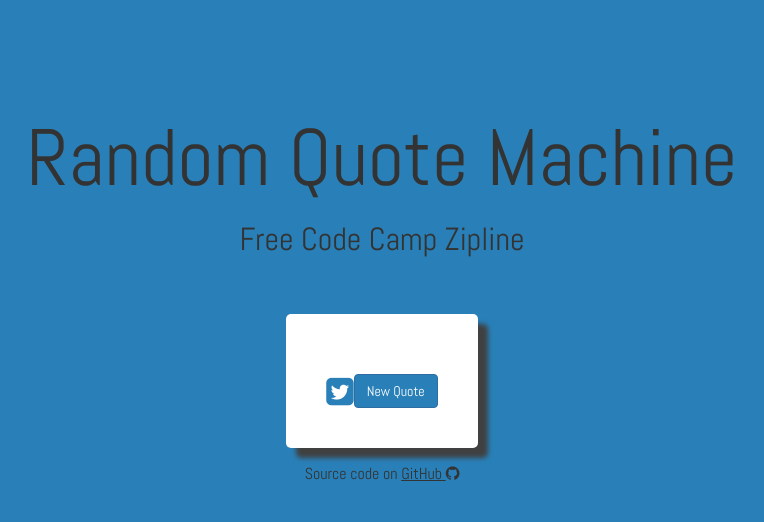
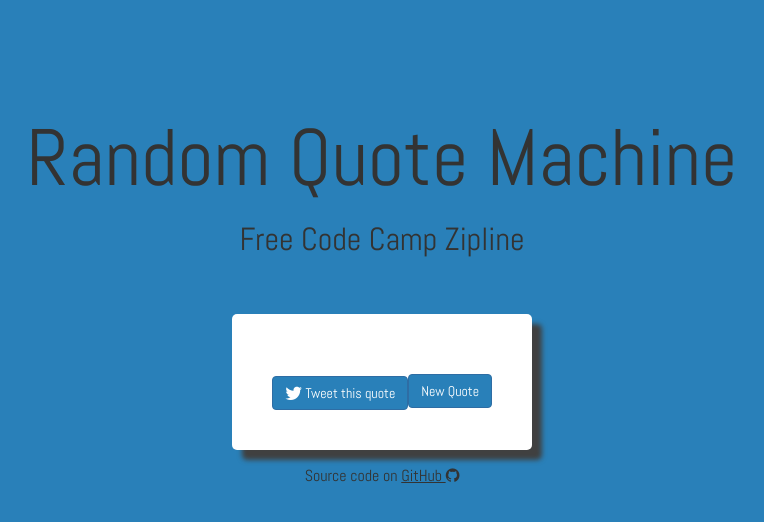
Before and after one commit to grantwilliams/freecodecamp-random-quote-machine, a plain HTML site: page index.html in a window 1280 px wide. Shown: the whole page, without its empty margins (258-1022 px from the left). Drawn offline with nearby package versions, Linux system fonts and the light colour scheme; no server answers.

Commit message:
label twitter button to make clear what it does

```diff
--- a/index.html
+++ b/index.html
@@ -22,7 +22,7 @@
 
             </div>
             <div class="buttons">
-                <p><a href="#" class="pull-left"><i id="twitter-button" class="fa fa-twitter-square fa-lg"></i></a>
+                <p><a href="#" class="pull-left"><button id="twitter-button" class="btn btn-primary"><i class="fa fa-twitter fa-lg"></i> Tweet this quote</button></a>
                 <button id="new-quote" class="pull-right btn btn-primary">New Quote</button></p>
             </div>
         </div>
--- a/main.css
+++ b/main.css
@@ -54,10 +54,6 @@ p {
     font-size: 1.25em;
 }
 
-#twitter-button {
-    color: #2980b9;
-}
-
 .footer-note {
     font-size: 16px;
     margin-top: 15px;
```
